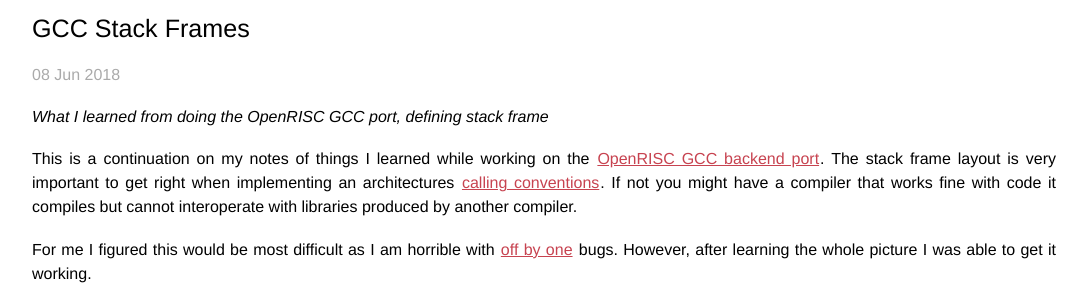
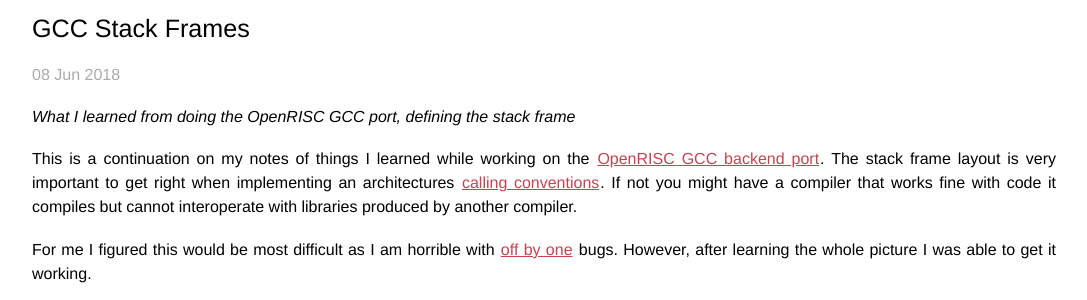
Before and after one commit to stffrdhrn/stffrdhrn.github.io, a Jekyll site: the page built from _posts/2018-06-08-gcc_stack_frames.md, in a window 1280 px wide and 900 px high. Shown: the part 132-432 px from the top of the window, without its empty margins (96-1183 px from the left). Built offline with Jekyll 4.4.1, drawn with Linux system fonts in a browser that asks for light colours; comment, search, counter and statistics services are not loaded; some of the changed text lies outside the part shown.

Commit message:
or1k stack frame: some additions

```diff
--- a/_posts/2018-06-08-gcc_stack_frames.md
+++ b/_posts/2018-06-08-gcc_stack_frames.md
@@ -5,7 +5,7 @@ date: 2018-06-08 16:37
 categories: [ software, embedded, openrisc ]
 ---
 
-*What I learned from doing the OpenRISC GCC port, defining stack frame*
+*What I learned from doing the OpenRISC GCC port, defining the stack frame*
 
 This is a continuation on my notes of things I learned while working on the
 [OpenRISC GCC backend port](/software/embedded/openrisc/2018/02/03/openrisc_gcc_rewrite.html).  The
```
Also changed, not shown: other parts of _posts/2018-06-08-gcc_stack_frames.md (+1 -1 lines).
